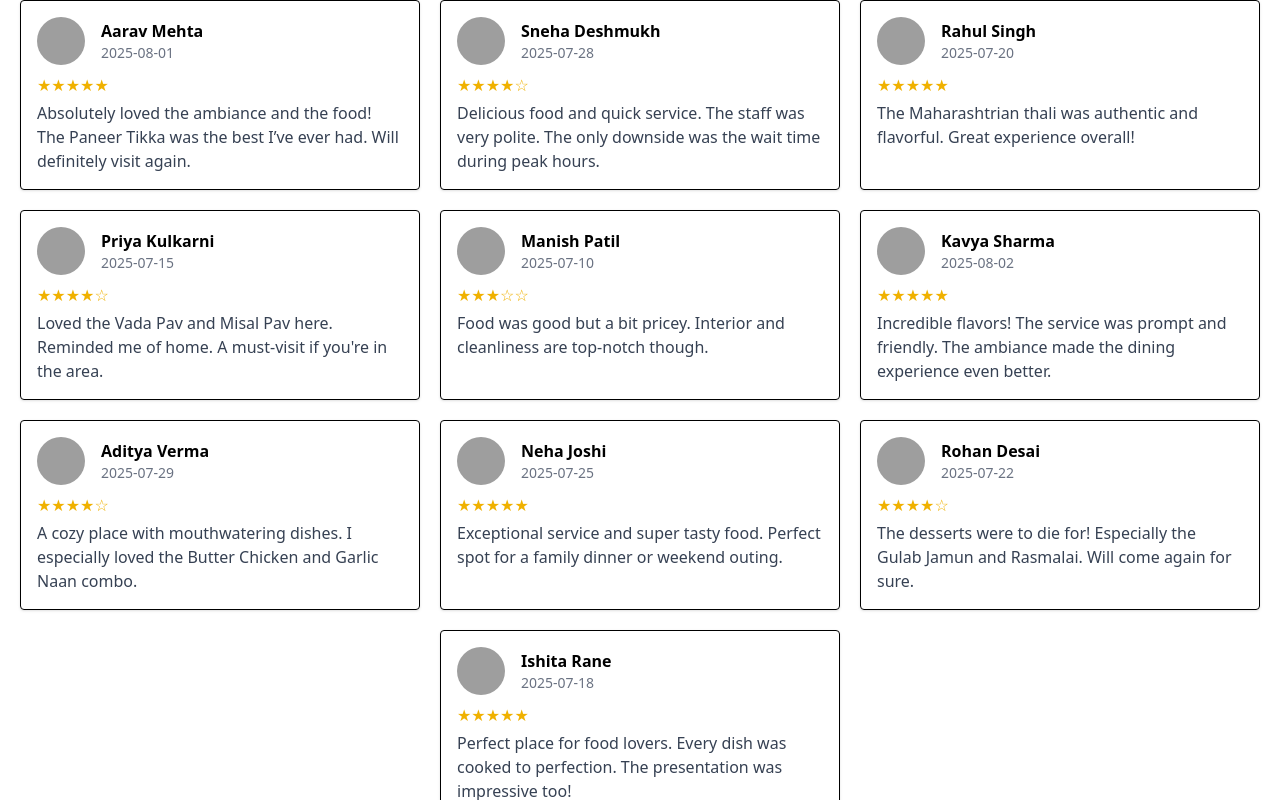
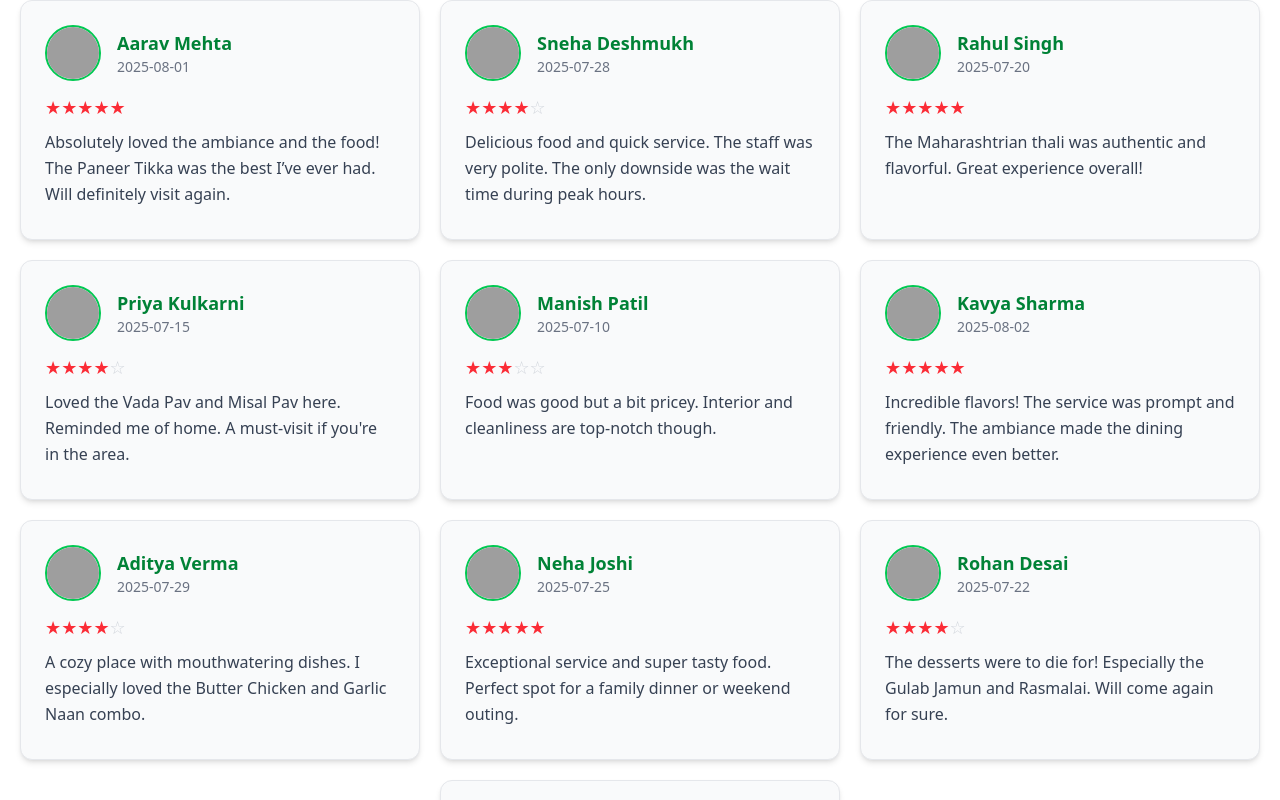
Before and after one commit to ravikanttarare95/swad-tasty-food, a React (Vite) app: page /review in a window 1280 px wide. Shown: the top 800 px of the page. Built offline with nearby package versions, Linux system fonts and the light colour scheme; grey boxes are pictures that could not be loaded.

Commit message:
Created Review card

```diff
--- /dev/null
+++ b/src/components/cards/ReviewCard.jsx
@@ -0,0 +1,28 @@
+import React from "react";
+
+function ReviewCard({ name, id, image, date, rating, reviewText }) {
+  return (
+    <div className="w-full md:w-100 p-6 rounded-xl shadow-md bg-gray-50 border border-gray-200 hover:shadow-lg transition-shadow min-h-60">
+      <div className="flex items-center space-x-4">
+        <img
+          src={image}
+          alt={name}
+          className="w-14 h-14 rounded-full border-2 border-green-500"
+        />
+        <div>
+          <h3 className="text-lg font-semibold text-green-700">{name}</h3>
+          <p className="text-sm text-gray-500">{date}</p>
+        </div>
+      </div>
+      <div className="mt-3">
+        <p className="text-red-500 text-lg">
+          {"★".repeat(rating)}
+          <span className="text-gray-300">{"☆".repeat(5 - rating)}</span>
+        </p>
+        <p className="mt-2 text-gray-700 leading-relaxed">{reviewText}</p>
+      </div>
+    </div>
+  );
+}
+
+export default ReviewCard;
--- a/src/views/Reviews.jsx
+++ b/src/views/Reviews.jsx
@@ -1,27 +1,21 @@
 import React from "react";
 import { REVIEWS_DATA } from "./../configs/Reviews.js";
+import ReviewCard from "./../components/cards/ReviewCard.jsx";
 
 function Reviews() {
   return (
-    <div className="flex flex-wrap justify-center gap-5">
+    <div className="flex flex-wrap justify-center gap-5 px-5">
       {REVIEWS_DATA.map((review) => {
         const { name, id, image, date, rating, reviewText } = review;
         return (
-          <div key={id} className="border p-4 rounded shadow w-100">
-            <div className="flex items-center space-x-4">
-              <img src={image} alt={name} className="w-12 h-12 rounded-full" />
-              <div>
-                <h3 className="font-bold">{name}</h3>
-                <p className="text-sm text-gray-500">{date}</p>
-              </div>
-            </div>
-            <div className="mt-2">
-              <p className="text-yellow-500">
-                {"★".repeat(rating)}
-                {"☆".repeat(5 - rating)}
-              </p>
-              <p className="mt-1 text-gray-700">{reviewText}</p>
-            </div>
+          <div key={id}>
+            <ReviewCard
+              name={name}
+              image={image}
+              date={date}
+              rating={rating}
+              reviewText={reviewText}
+            />
           </div>
         );
       })}
```
